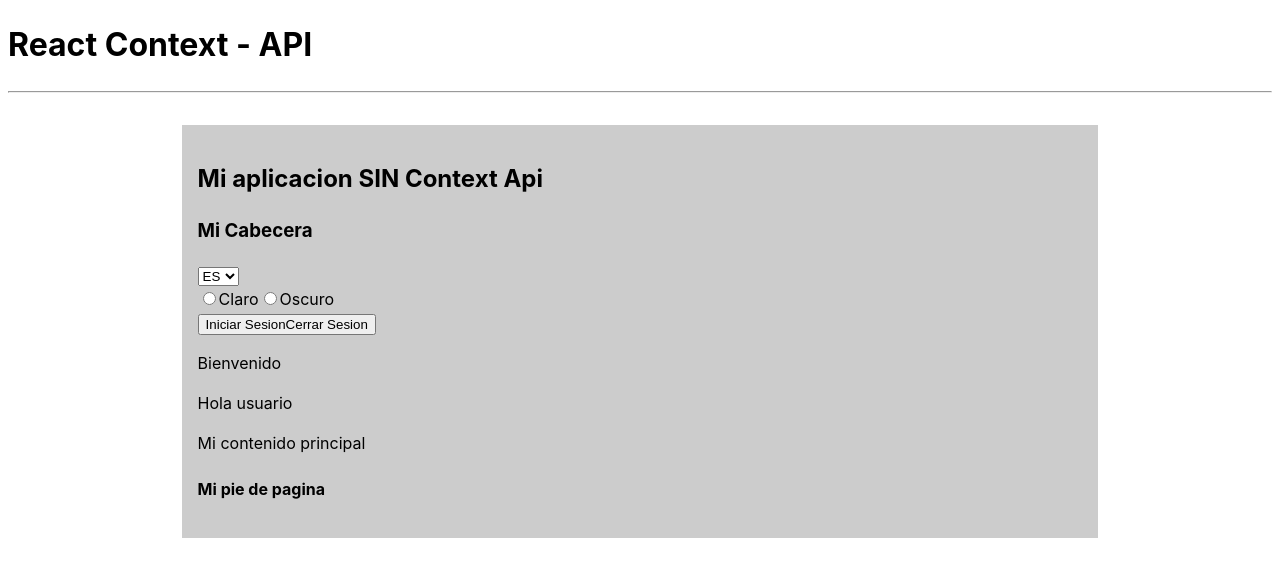
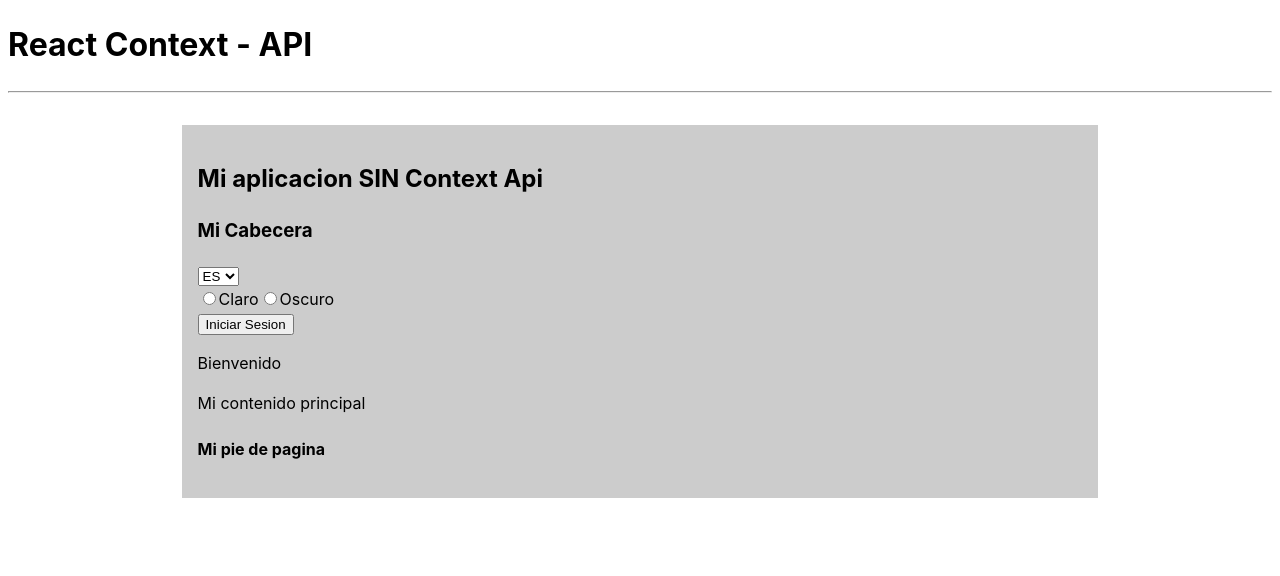
Before and after one commit to ignaciojavier27/materia-react-context, a React (Vite) app: page / in a window 1280 px wide. Shown: the top 576 px of the page. Built offline with nearby package versions, Linux system fonts and the light colour scheme.

Commit message:
Simulación básica de inicio de sesión

```diff
--- a/src/components/Header.jsx
+++ b/src/components/Header.jsx
@@ -1,4 +1,4 @@
-const Header = ({ theme, handleTheme, texts, handleLanguage }) => {
+const Header = ({ theme, handleTheme, texts, handleLanguage, auth, handleAuth }) => {
 
   return (
     <header className={theme}>
@@ -26,7 +26,13 @@ const Header = ({ theme, handleTheme, texts, handleLanguage }) => {
       />
       <label htmlFor="dark">{texts.headerDark}</label>
       <br />
-      <button>{texts.buttonLogin}{texts.buttonLogout}</button>
+      <button onClick={handleAuth}>
+        {
+          auth
+            ? texts.buttonLogout
+            : texts.buttonLogin
+        }
+      </button>
     </header>
   );
 };
--- a/src/components/Main.jsx
+++ b/src/components/Main.jsx
@@ -1,8 +1,11 @@
-const Main = ({ theme, texts }) => {
+const Main = ({ theme, texts, auth }) => {
     return (
         <main className={theme}>
-            <p>{texts.mainWelcome}</p>
-            <p>{texts.mainHello}</p>
+            {
+                auth
+                    ? <p>{texts.mainHello}</p>
+                    : <p>{texts.mainWelcome}</p>
+            }
             <p>{texts.mainContent}</p>
         </main>
     )
--- a/src/components/MyPage.jsx
+++ b/src/components/MyPage.jsx
@@ -5,6 +5,7 @@ import Main from "./Main";
 
 const initialTheme = "light";
 const initialLanguage = "es";
+const initialAuth = null;
 
 const translation = {
   es: {
@@ -22,11 +23,11 @@ const translation = {
   en: {
     headerTitle: "My application WITHOUT Context Api",
     headerSubtitle: "My Header",
-    headerLight: "Sure",
+    headerLight: "Light",
     headerDark: "Dark",
     buttonLogin: "Login",
-    buttonLogout: "Close Session",
-    mainWelcome: "Welcome",
+    buttonLogout: "Logout",
+    mainWelcome: "Welcom Guest",
     mainHello: "Hello user",
     mainContent: "My main content",
     footerTitle: "My footer",
@@ -37,25 +38,41 @@ const MyPage = () => {
   const [theme, setTheme] = useState(initialTheme);
   const [language, setLanguage] = useState(initialLanguage);
   const [texts, setTexts] = useState(translation[language]);
+  const [auth, setAuth] = useState(initialAuth);
 
   const handleTheme = (e) => {
     e.target.value === "light" ? setTheme("light") : setTheme("dark");
   };
 
   const handleLanguage = (e) => {
-    if(e.target.value === "es"){
-        setLanguage("es");
-        setTexts(translation.es);
-    }else{
-        setLanguage("en");
-        setTexts(translation.en);
+    if (e.target.value === "es") {
+      setLanguage("es");
+      setTexts(translation.es);
+    } else {
+      setLanguage("en");
+      setTexts(translation.en);
     }
+  };
+
+  const handleAuth = () => {
+    auth ? setAuth(null) :setAuth(true)
   }
 
   return (
     <div className="my-page">
-      <Header theme={theme} handleTheme={handleTheme} texts={texts} handleLanguage={handleLanguage} />
-      <Main theme={theme} texts={texts} />
+      <Header
+        theme={theme}
+        handleTheme={handleTheme}
+        texts={texts}
+        handleLanguage={handleLanguage}
+        auth={auth}
+        handleAuth={handleAuth}
+      />
+      <Main
+        theme={theme}
+        texts={texts}
+        auth={auth}
+      />
       <Footer theme={theme} texts={texts} />
     </div>
   );
```
